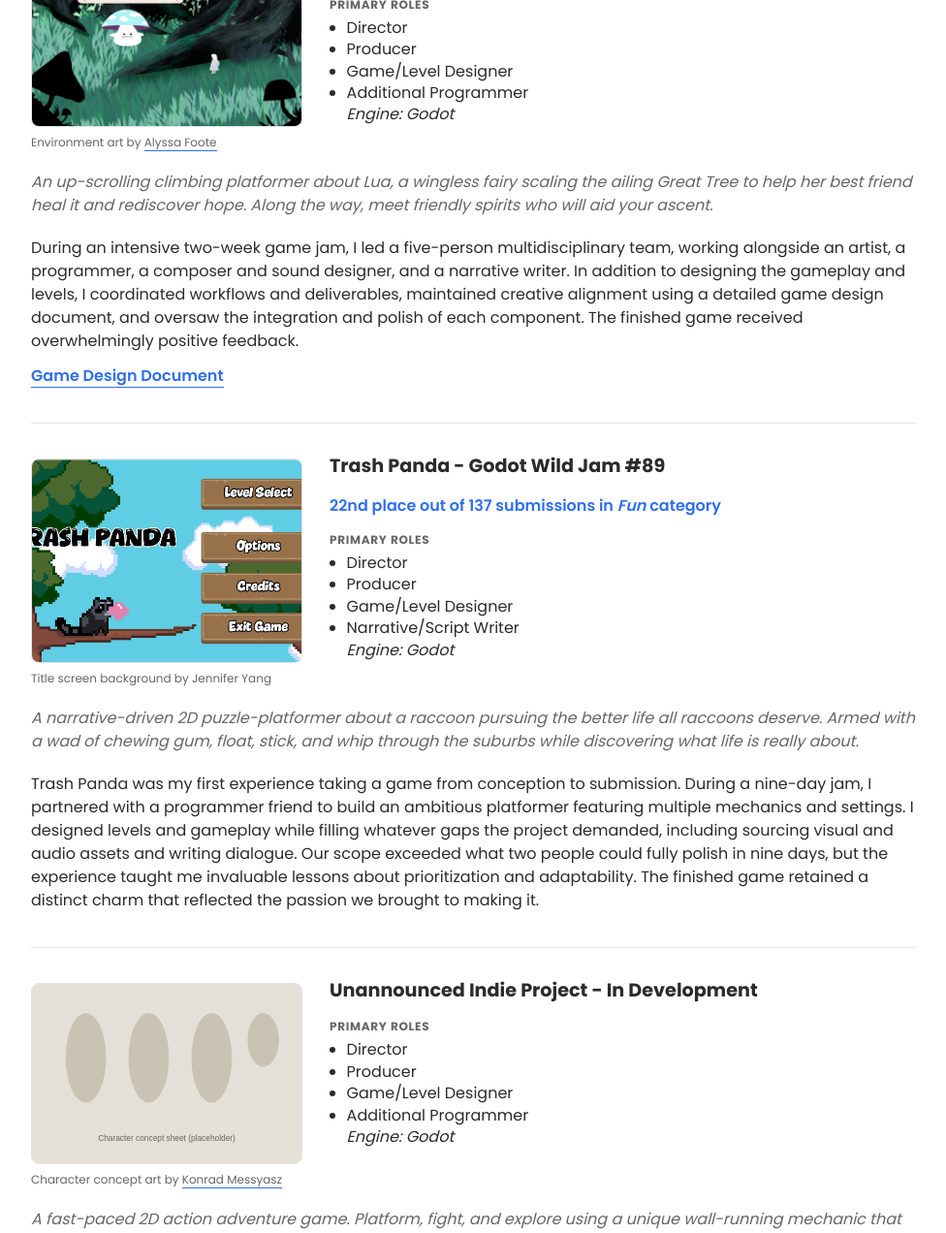
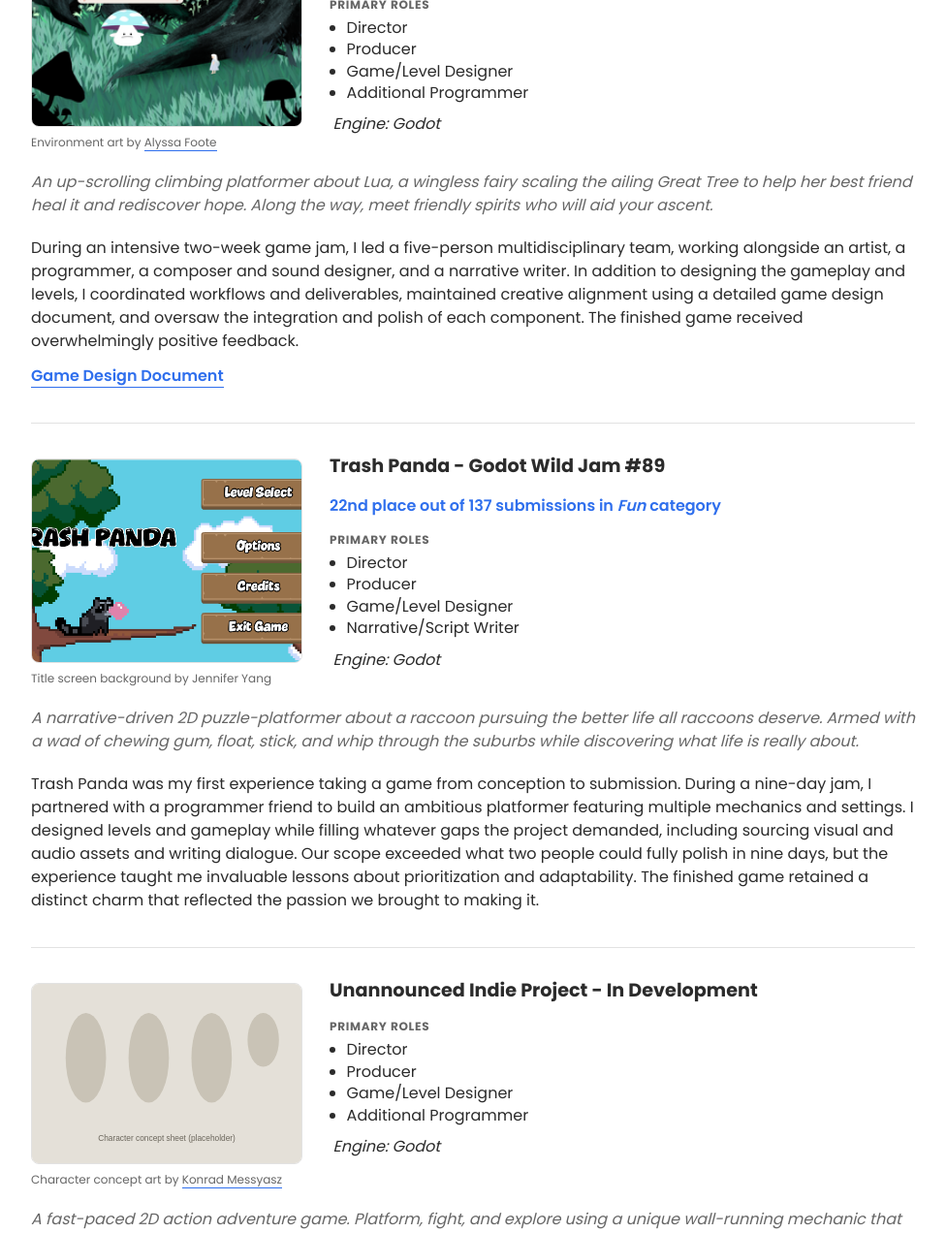
Before and after one commit to mspeil/mspeil.github.io, a Jekyll site: the page built from index.html, in a window 1280 px wide. Shown: the part 624-1896 px from the top of the page at 97% size, without its empty margins (152-1128 px from the left). Built offline with Jekyll 4.4.1, drawn with Linux system fonts in a browser that asks for light colours.

Commit message:
Set the Engine line apart from the roles list and align it with the bullets
Adds 10px of space above it and pulls it left so its text starts at
the bullet dots rather than at the role text.

Co-Authored-By: Claude Sonnet 5 <noreply@anthropic.com>

```diff
--- a/assets/css/style.css
+++ b/assets/css/style.css
@@ -284,6 +284,7 @@ header.site-header h1 {
 .roles li.role-meta {
   list-style: none;
   font-style: italic;
+  margin: 10px 0 0 -0.88em;
 }
 
 .project-item .game-description {
```
